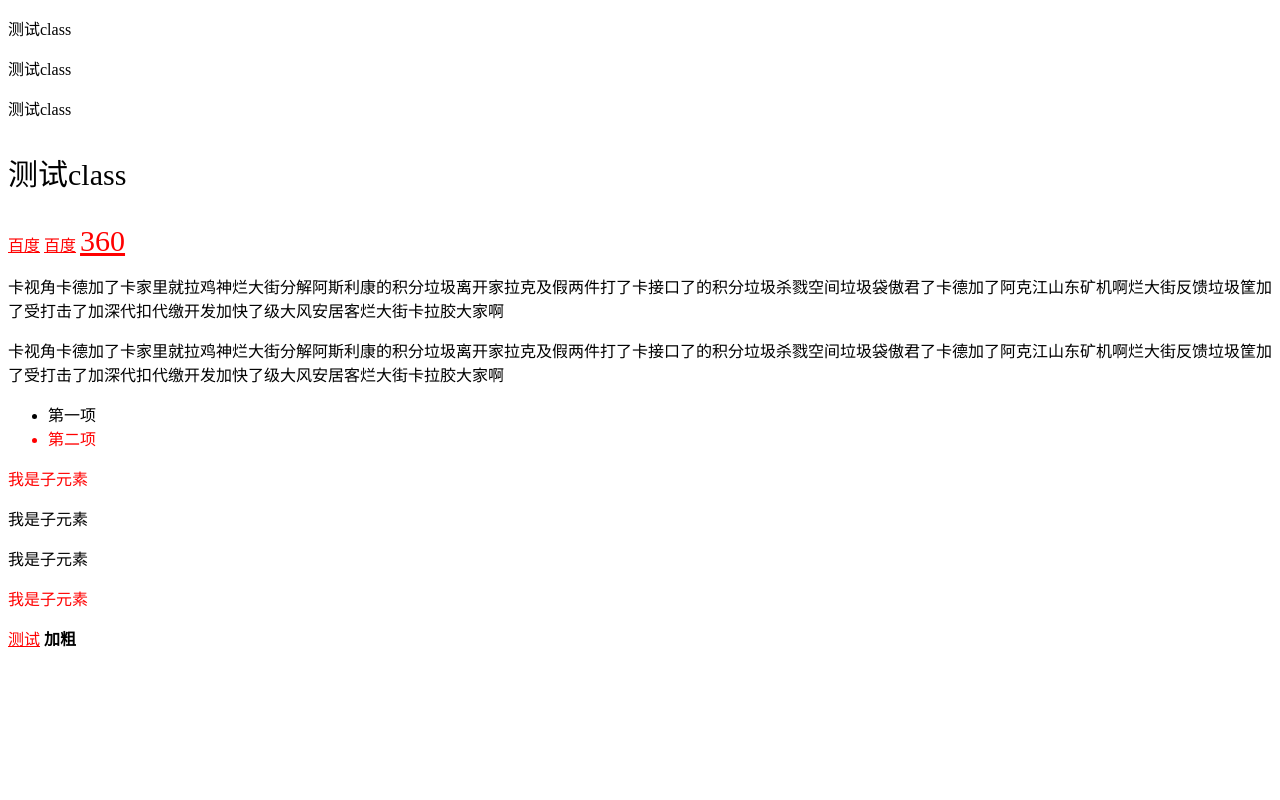
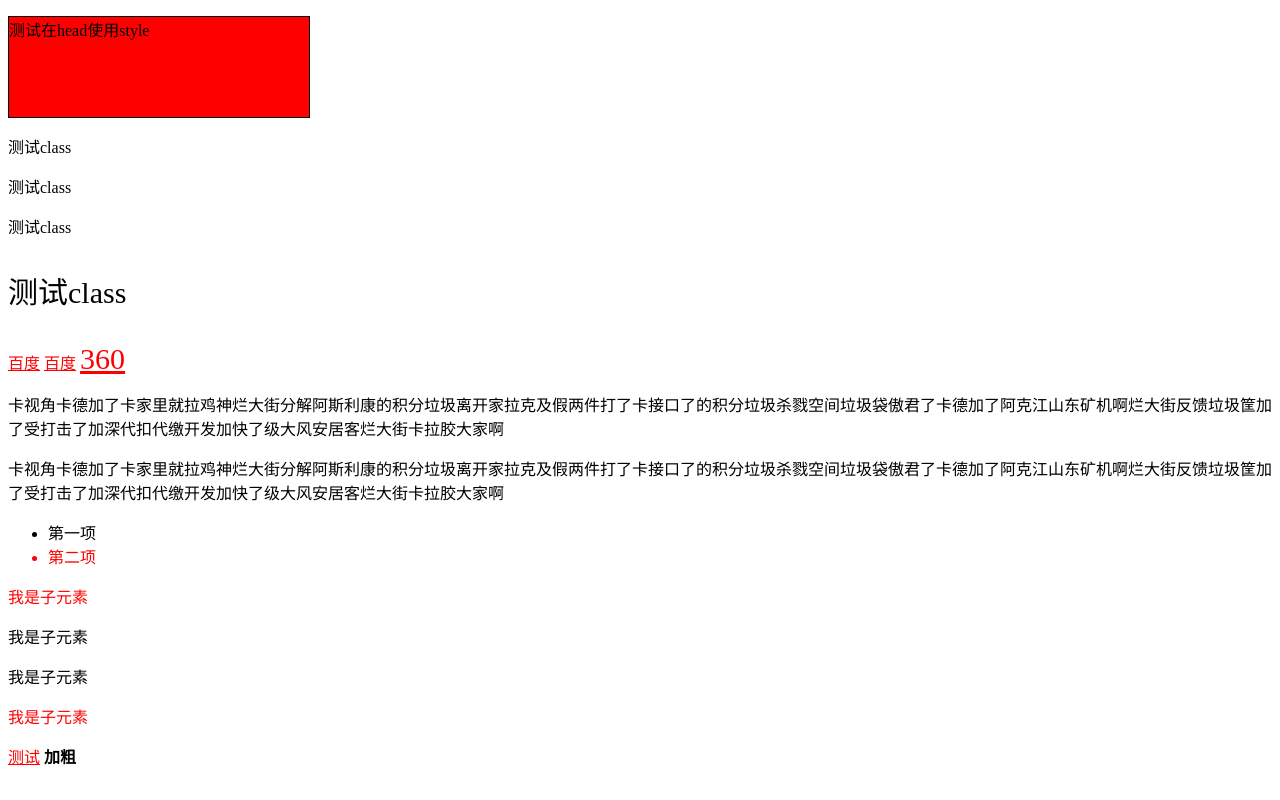
Before and after one commit to androidHarlan/testhtmel5, a plain HTML site: page testhtmel5/html/class.html in a window 1280 px wide. Drawn offline with Linux system fonts and the light colour scheme.

Commit message:
提交class使用

```diff
--- a/testhtmel5/html/class.html
+++ b/testhtmel5/html/class.html
@@ -4,8 +4,18 @@
 		<meta charset="UTF-8">
 		<link rel="stylesheet" href="../css/class.css" />
 		<title></title>
+		<style type="text/css">
+			p.content{
+				width: 300px;
+				height: 100px;
+				background-color: red;
+				border: 1px solid black;
+			}
+		</style>
 	</head>
 	<body>
+
+		<p class="content">测试在head使用style</p>
 		<p id="abc">测试class</p>
 		<p class="abc">测试class</p>
 		<p class="abc">测试class</p>
```
